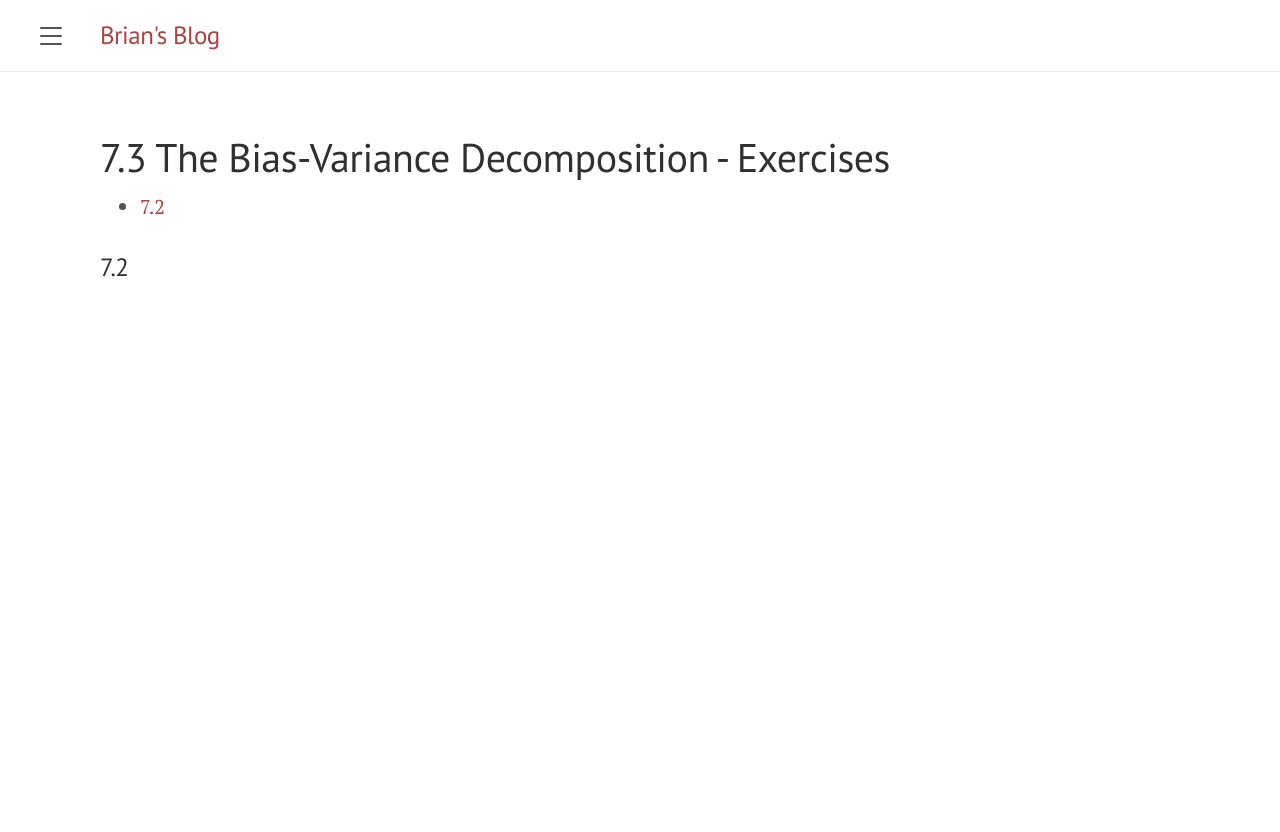
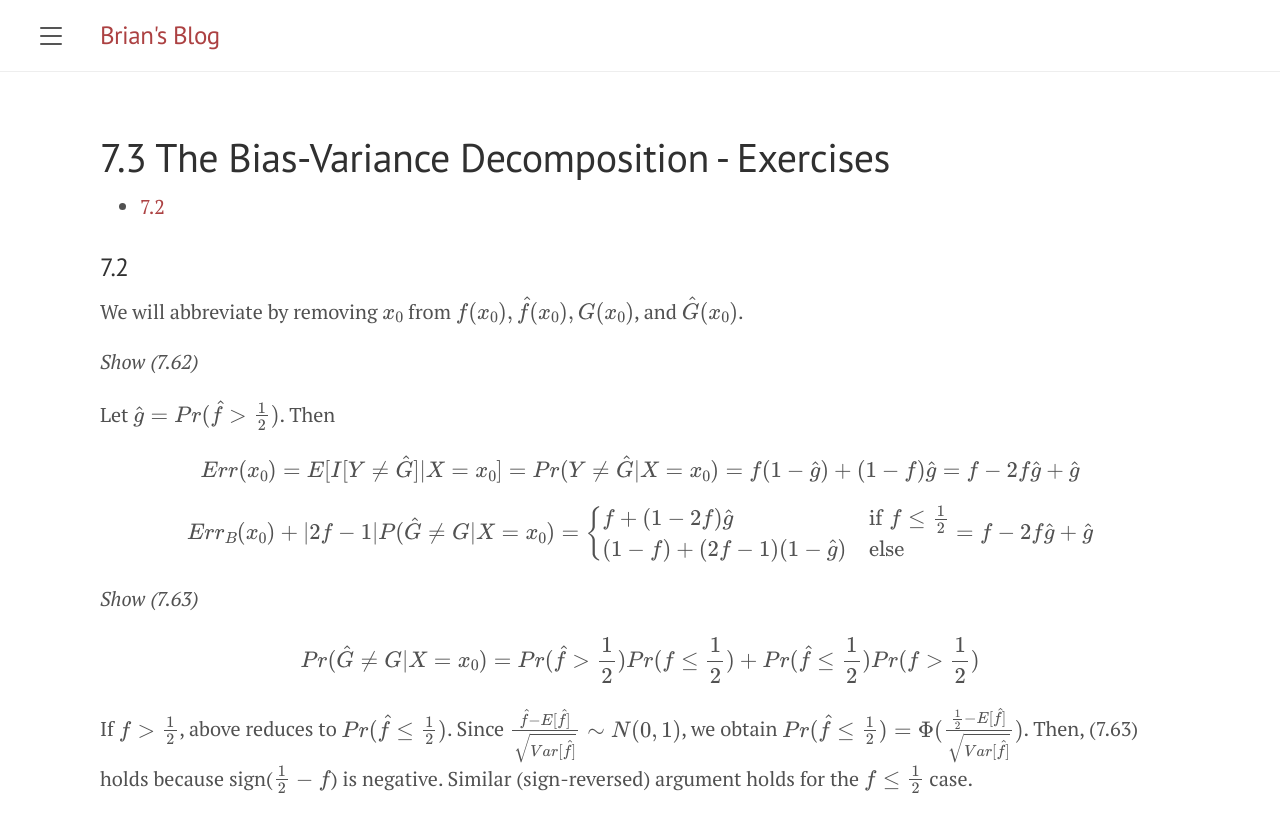
Before and after one commit to briansmlee/briansmlee.github.io, a Jekyll site: the page built from docs/_esl_posts/07_03_Exercises.md, in a window 1280 px wide. Shown: the top 832 px of the page. Built offline with Jekyll 4.4.1, drawn with Linux system fonts in a browser that asks for light colours; formulas are drawn with MathJax 3.

Commit message:
ESL Ex 7.2

```diff
--- a/docs/_esl_posts/07_03_Exercises.md
+++ b/docs/_esl_posts/07_03_Exercises.md
@@ -12,3 +12,26 @@ usemathjax: true
 {:toc}
 
 ### 7.2
+
+We will abbreviate by removing $x_0$ from $f(x_0), \hat{f}(x_0), G(x_0)$, and $\hat{G}(x_0)$.
+
+*Show (7.62)*
+
+Let $\hat{g} = Pr(\hat{f} > \frac{1}{2})$. Then
+
+$$Err(x_0) = E[I[Y \neq \hat{G}] \lvert X = x_0] = Pr(Y \neq \hat{G} \lvert X = x_0) = f (1 - \hat{g}) + (1-f) \hat{g} = f - 2 f \hat{g} + \hat{g}$$
+
+$$
+Err_B(x_0) + \lvert 2f - 1 \rvert P(\hat{G} \neq G \lvert X = x_0) =
+\begin{cases}
+f + (1 - 2f) \hat{g} & \text{if } f \leq \frac{1}{2} \\
+(1 - f) + (2f - 1) (1 - \hat{g}) & \text{else}
+\end{cases}
+= f - 2 f \hat{g} + \hat{g}
+$$
+
+*Show (7.63)*
+
+$$ Pr(\hat{G} \neq G \lvert X = x_0) = Pr(\hat{f} > \frac{1}{2})Pr(f \leq \frac{1}{2}) + Pr(\hat{f} \leq \frac{1}{2})Pr(f > \frac{1}{2})$$
+
+If $f > \frac{1}{2}$, above reduces to $Pr(\hat{f} \leq \frac{1}{2})$. Since $\frac{\hat{f} - E[\hat{f}]}{\sqrt{Var[\hat{f}]}} \sim N(0,1)$, we obtain $Pr(\hat{f} \leq \frac{1}{2}) = \Phi(\frac{\frac{1}{2} - E[\hat{f}]}{\sqrt{Var[\hat{f}]}})$. Then, (7.63) holds because sign($\frac{1}{2} - f$) is negative. Similar (sign-reversed) argument holds for the $f \leq \frac{1}{2}$ case.
```
